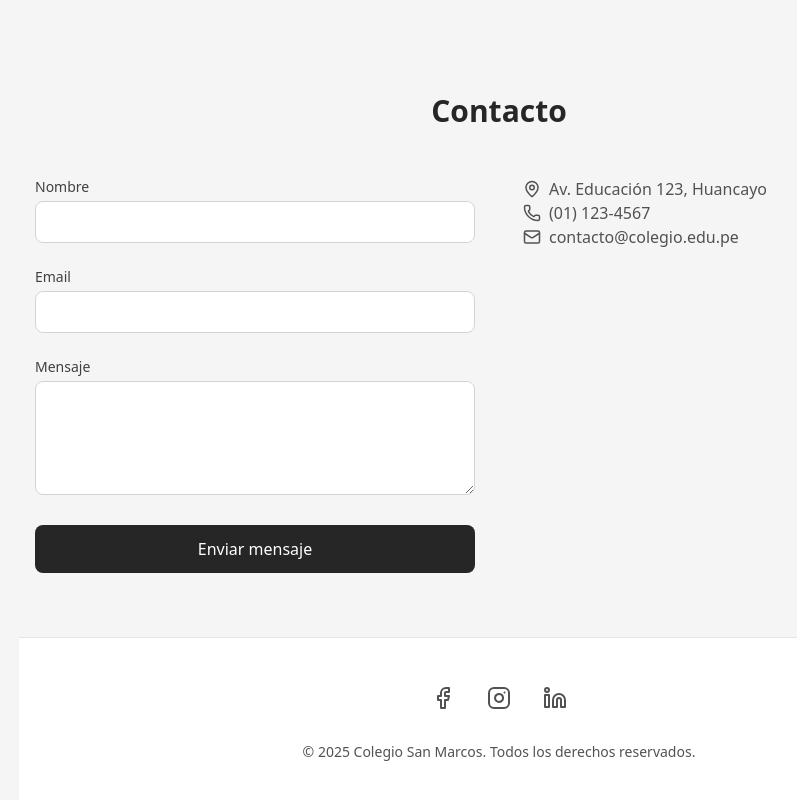
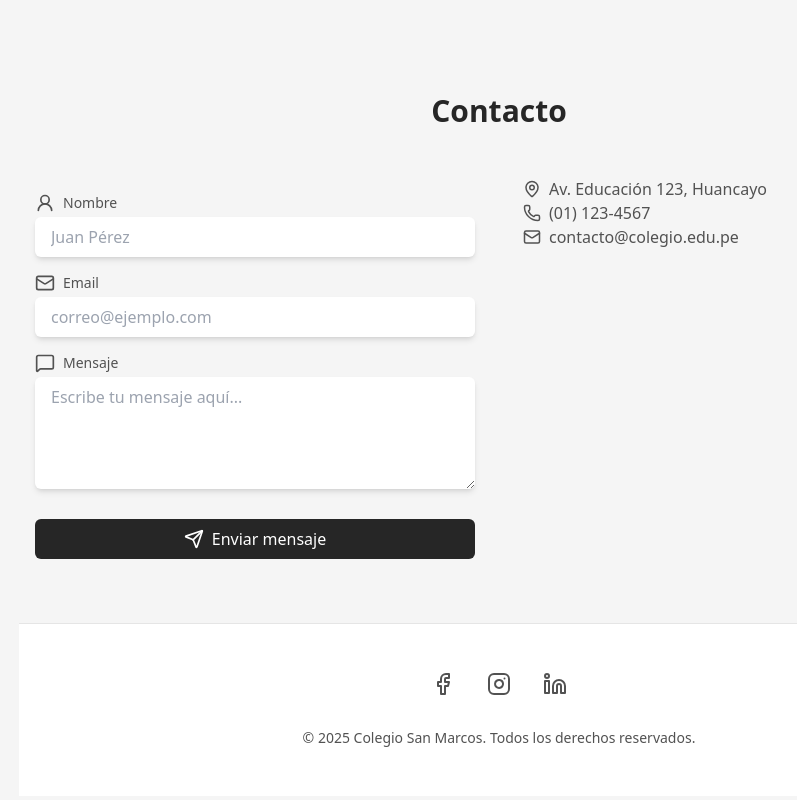
Before and after one commit to IvanGabrielYarupaitanRivera/SistemaDeGestionAcademica, a SvelteKit app: page / in a window 1280 px wide. Shown: the part 1593-2393 px from the top of the page, without its empty margins (269-1066 px from the left). Built offline with nearby package versions, Linux system fonts and the light colour scheme; no server answers.

Commit message:
Mejorar el formulario de contacto con nuevos íconos, placeholders y estructura más accesible

```diff
--- a/src/routes/+page.svelte
+++ b/src/routes/+page.svelte
@@ -10,7 +10,10 @@
 		LogIn,
 		Linkedin,
 		Instagram,
-		Facebook
+		Facebook,
+		User2,
+		MessageSquare,
+		Send
 	} from 'lucide-svelte';
 </script>
 
@@ -167,42 +170,59 @@
 	<section id="contacto" class="py-16" aria-labelledby="contact-title">
 		<h2 id="contact-title" class="text-center text-3xl font-bold text-neutral-800">Contacto</h2>
 		<div class="mt-12 grid gap-12 md:grid-cols-2">
-			<form class="space-y-6">
+			<form method="POST" action="?/contact" class="space-y-6">
+				<fieldset class="space-y-4">
+					<legend class="sr-only">Formulario de contacto</legend>
+
 					<div>
-					<label for="nombre" class="block text-sm font-medium text-neutral-700">Nombre</label>
+						<label class="flex items-center space-x-2 text-sm text-neutral-600" for="nombre">
+							<User2 class="h-5 w-5" /> <span>Nombre</span>
+						</label>
 						<input
-						type="text"
+							placeholder="Juan Pérez"
 							id="nombre"
 							name="nombre"
+							type="text"
 							required
-						class="mt-1 w-full rounded-lg border border-neutral-300 p-2"
+							class="mt-1 w-full rounded-md px-4 py-2 shadow-md"
 						/>
 					</div>
+
 					<div>
-					<label for="email" class="block text-sm font-medium text-neutral-700">Email</label>
+						<label class="flex items-center space-x-2 text-sm text-neutral-600" for="email">
+							<Mail class="h-5 w-5" /> <span>Email</span>
+						</label>
 						<input
-						type="email"
+							placeholder="correo@ejemplo.com"
 							id="email"
 							name="email"
+							type="email"
 							required
-						class="mt-1 w-full rounded-lg border border-neutral-300 p-2"
+							class="mt-1 w-full rounded-md px-4 py-2 shadow-md"
 						/>
 					</div>
+
 					<div>
-					<label for="mensaje" class="block text-sm font-medium text-neutral-700">Mensaje</label>
+						<label class="flex items-center space-x-2 text-sm text-neutral-600" for="mensaje">
+							<MessageSquare class="h-5 w-5" /> <span>Mensaje</span>
+						</label>
 						<textarea
+							placeholder="Escribe tu mensaje aquí..."
 							id="mensaje"
 							name="mensaje"
 							required
 							rows="4"
-						class="mt-1 w-full rounded-lg border border-neutral-300 p-2"
+							class="mt-1 w-full rounded-md px-4 py-2 shadow-md"
 						></textarea>
 					</div>
+				</fieldset>
+
 				<button
 					type="submit"
-					class="w-full rounded-lg bg-neutral-800 px-6 py-3 text-white transition hover:bg-neutral-700"
+					class="flex w-full items-center justify-center gap-2 rounded-md bg-neutral-800 px-4 py-2 text-white hover:bg-neutral-700"
 				>
-					Enviar mensaje
+					<Send class="h-5 w-5" />
+					<span> Enviar mensaje </span>
 				</button>
 			</form>
 
```
Lines whose indentation alone changed are shown as unchanged.
